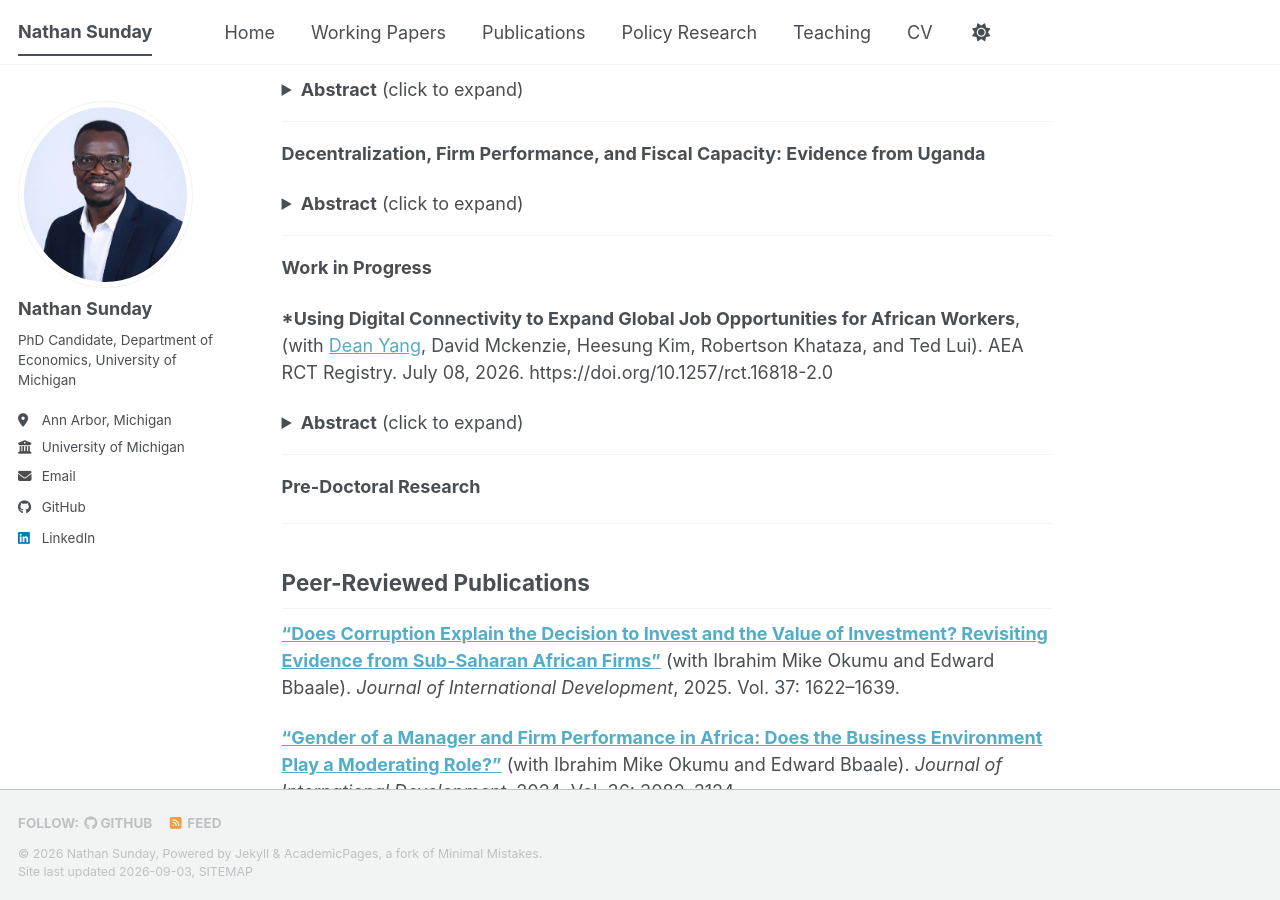
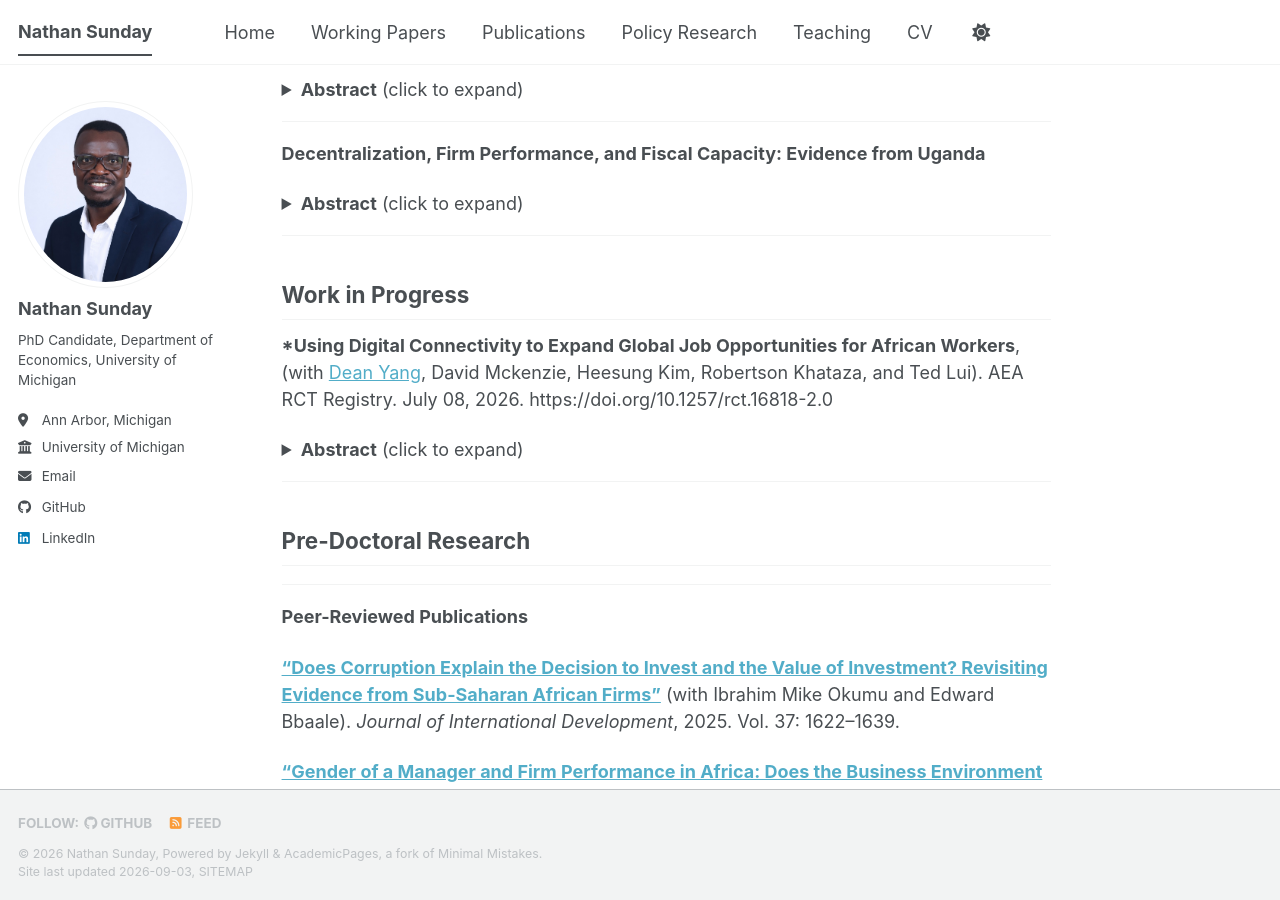
Before and after one commit to berylenonmechanistic8499/berylenonmechanistic8499.github.io, a Jekyll site: the page built from _pages/about.md, in a window 1280 px wide and 900 px high, scrolled down 955 px. Built offline with Jekyll 4.4.1, drawn with Linux system fonts in a browser that asks for light colours; a style sheet for code colours, icons or effects is not loaded.

```diff
--- a/_pages/about.md
+++ b/_pages/about.md
@@ -58,7 +58,7 @@ Decentralization is widely argued to improve public service delivery, yet its ef
 
 
 ---
-**Work in Progress**
+## Work in Progress
 
 ***Using Digital Connectivity to Expand Global Job Opportunities for African Workers**,  (with [Dean Yang](https://deanyang-econ.github.io/deanyang/), David Mckenzie, Heesung Kim, Robertson Khataza, and Ted Lui).  AEA RCT Registry. July 08, 2026. https://doi.org/10.1257/rct.16818-2.0
 
@@ -71,10 +71,10 @@ Sub-Saharan Africa faces high youth unemployment as the number of young people e
 
 
 ---
-**Pre-Doctoral Research**
+## Pre-Doctoral Research
 
 ---
-## Peer-Reviewed Publications
+**Peer-Reviewed Publications**
 
 [**"Does Corruption Explain the Decision to Invest and the Value of Investment? Revisiting Evidence from Sub-Saharan African Firms"**](https://onlinelibrary.wiley.com/doi/epdf/10.1002/jid.70029) (with Ibrahim Mike Okumu and Edward Bbaale). *Journal of International Development*, 2025. Vol. 37: 1622–1639.
 
@@ -83,6 +83,6 @@ Sub-Saharan Africa faces high youth unemployment as the number of young people e
 [**"How Specific Resilience Pillars Mitigate the Impact of Drought on Food Security: Evidence from Uganda"**](https://link.springer.com/article/10.1007/s12571-022-01313-9) (with Rehema Kahunde, Blessing Atwine, Adesoji Adelaja, and Justin George). *Food Security*, 2023. Vol. 15: 111–131.
 
 
-## Book Chapters
+**Book Chapters**
 
 [**"Employment and Productivity of Uganda's SMEs in the Face of COVID-19: A Gender Perspective"**](https://www.taylorfrancis.com/chapters/edit/10.4324/9781003208358-12/employment-productivity-uganda-smes-face-covid-19-sserunjogi-brian-nathan-sunday-paul-lakuma-rehema-kahunde) (with Brian Sserunjogi, Paul Lakuma, and Rehema Kahunde). In *Socioeconomic Shocks and Africa's Development Agenda*, Evans Osabuohien, Gbadebo Odularu, Daniel Ufua, and Romanus Osabohien (eds). Routledge, 2023.
```
